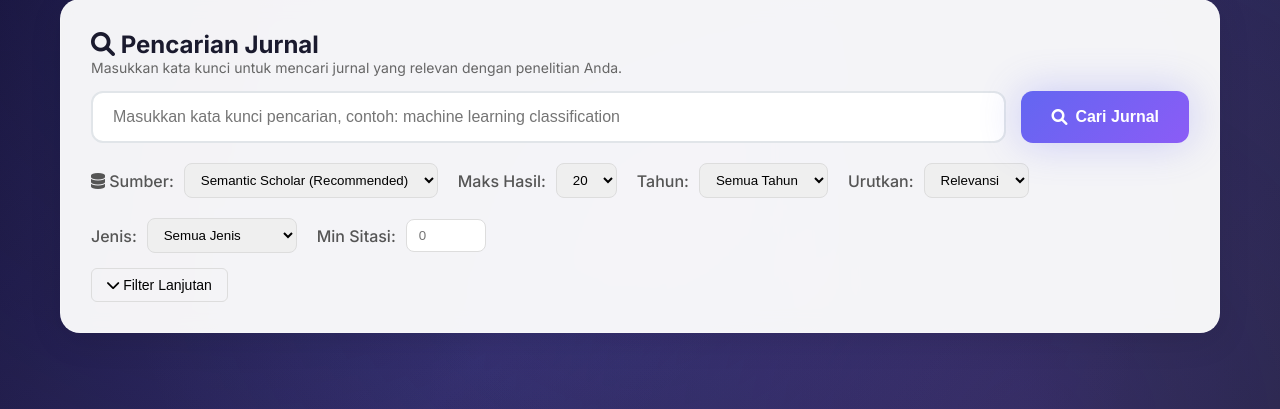
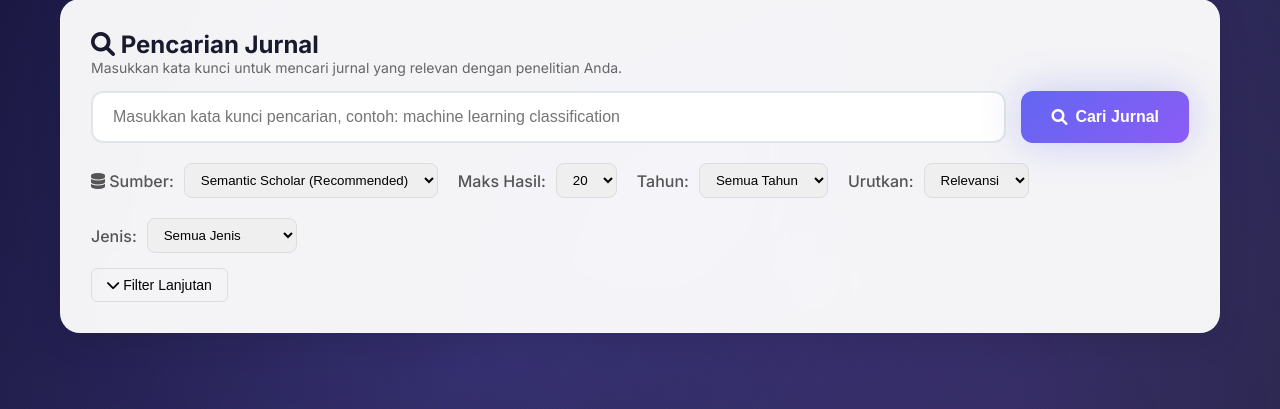
Before and after one commit to devnolife/research-journal-rearch-, a Flask app: page / in a window 1280 px wide. Shown: the part 204-613 px from the top of the page. Run offline with Flask 3, Linux system fonts and the light colour scheme; parts of the project's set-up code (start-up, migrations or seed data) failed here and were passed over.

Commit message:
Remove min citations filter from advanced search options

```diff
--- a/templates/index.html
+++ b/templates/index.html
@@ -1861,10 +1861,6 @@
                         <option value="thesis">Tesis</option>
                     </select>
                 </div>
-                <div class="option-group">
-                    <label for="minCitations">Min Sitasi:</label>
-                    <input type="number" id="minCitations" min="0" placeholder="0" style="width: 80px;">
-                </div>
             </div>
 
             <!-- Advanced Filters (Collapsible) -->
@@ -2462,7 +2458,6 @@
                     year: document.getElementById('yearFilter').value,
                     sortBy: document.getElementById('sortBy').value,
                     paperType: document.getElementById('paperType').value,
-                    minCitations: parseInt(document.getElementById('minCitations').value) || 0,
                     author: document.getElementById('authorFilter').value.trim(),
                     journal: document.getElementById('journalFilter').value.trim(),
                     excludeWords: document.getElementById('excludeWords').value.trim(),
```
